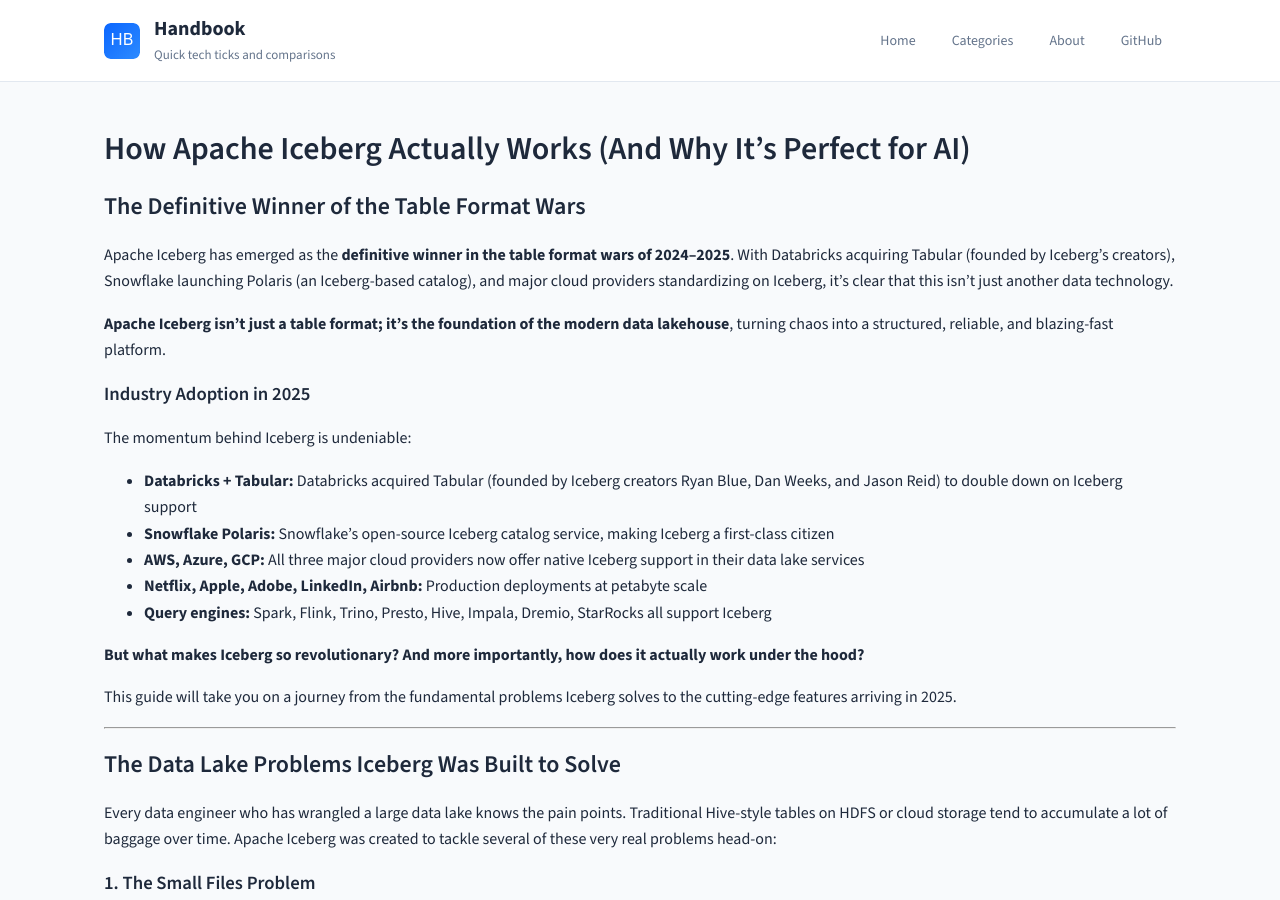
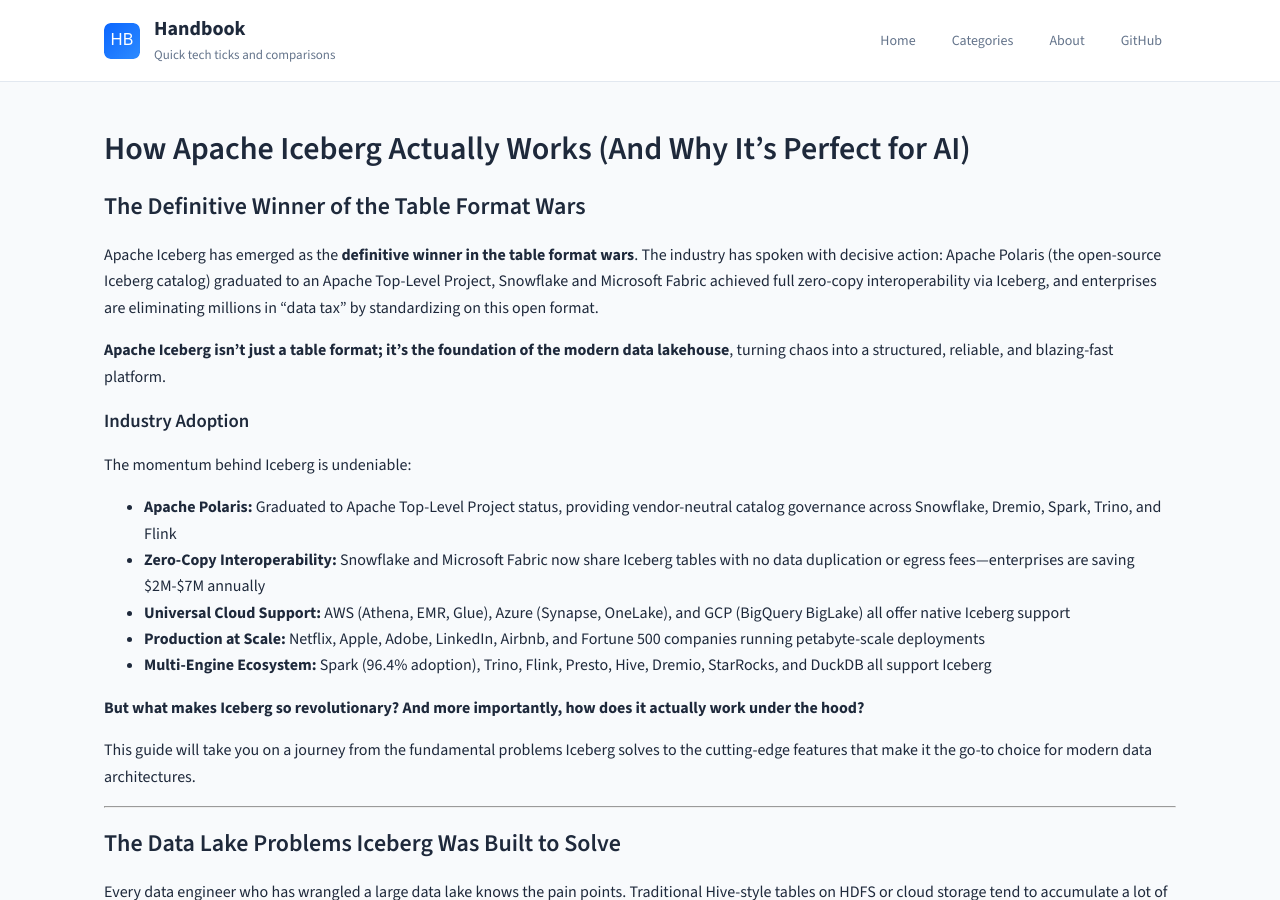
Before and after one commit to rilov/handbook, a Jekyll site: the page built from _topics/apache-iceberg-simple-guide.md, in a window 1280 px wide and 900 px high. Built offline with Jekyll 4.4.1, drawn with Linux system fonts in a browser that asks for light colours; our own code applies the rules of GitHub Pages for plain Markdown files; some of the changed text lies outside the part shown.

Commit message:
updated diagrams

````diff
--- a/_topics/apache-iceberg-simple-guide.md
+++ b/_topics/apache-iceberg-simple-guide.md
@@ -16,23 +16,23 @@
 
 ## The Definitive Winner of the Table Format Wars
 
-Apache Iceberg has emerged as the **definitive winner in the table format wars of 2024–2025**. With Databricks acquiring Tabular (founded by Iceberg's creators), Snowflake launching Polaris (an Iceberg-based catalog), and major cloud providers standardizing on Iceberg, it's clear that this isn't just another data technology.
+Apache Iceberg has emerged as the **definitive winner in the table format wars**. The industry has spoken with decisive action: Apache Polaris (the open-source Iceberg catalog) graduated to an Apache Top-Level Project, Snowflake and Microsoft Fabric achieved full zero-copy interoperability via Iceberg, and enterprises are eliminating millions in "data tax" by standardizing on this open format.
 
 **Apache Iceberg isn't just a table format; it's the foundation of the modern data lakehouse**, turning chaos into a structured, reliable, and blazing-fast platform.
 
-### Industry Adoption in 2025
+### Industry Adoption
 
 The momentum behind Iceberg is undeniable:
 
-- **Databricks + Tabular:** Databricks acquired Tabular (founded by Iceberg creators Ryan Blue, Dan Weeks, and Jason Reid) to double down on Iceberg support
-- **Snowflake Polaris:** Snowflake's open-source Iceberg catalog service, making Iceberg a first-class citizen
-- **AWS, Azure, GCP:** All three major cloud providers now offer native Iceberg support in their data lake services
-- **Netflix, Apple, Adobe, LinkedIn, Airbnb:** Production deployments at petabyte scale
-- **Query engines:** Spark, Flink, Trino, Presto, Hive, Impala, Dremio, StarRocks all support Iceberg
+- **Apache Polaris:** Graduated to Apache Top-Level Project status, providing vendor-neutral catalog governance across Snowflake, Dremio, Spark, Trino, and Flink
+- **Zero-Copy Interoperability:** Snowflake and Microsoft Fabric now share Iceberg tables with no data duplication or egress fees—enterprises are saving $2M-$7M annually
+- **Universal Cloud Support:** AWS (Athena, EMR, Glue), Azure (Synapse, OneLake), and GCP (BigQuery BigLake) all offer native Iceberg support
+- **Production at Scale:** Netflix, Apple, Adobe, LinkedIn, Airbnb, and Fortune 500 companies running petabyte-scale deployments
+- **Multi-Engine Ecosystem:** Spark (96.4% adoption), Trino, Flink, Presto, Hive, Dremio, StarRocks, and DuckDB all support Iceberg
 
 **But what makes Iceberg so revolutionary? And more importantly, how does it actually work under the hood?**
 
-This guide will take you on a journey from the fundamental problems Iceberg solves to the cutting-edge features arriving in 2025.
+This guide will take you on a journey from the fundamental problems Iceberg solves to the cutting-edge features that make it the go-to choice for modern data architectures.
 
 ---
 
@@ -289,7 +289,7 @@
         └── data-003.parquet
 ```
 
-**Visual representation of the metadata hierarchy:**
+**metadata hierarchy:**
 
 <div class="mermaid">
 graph LR
````
